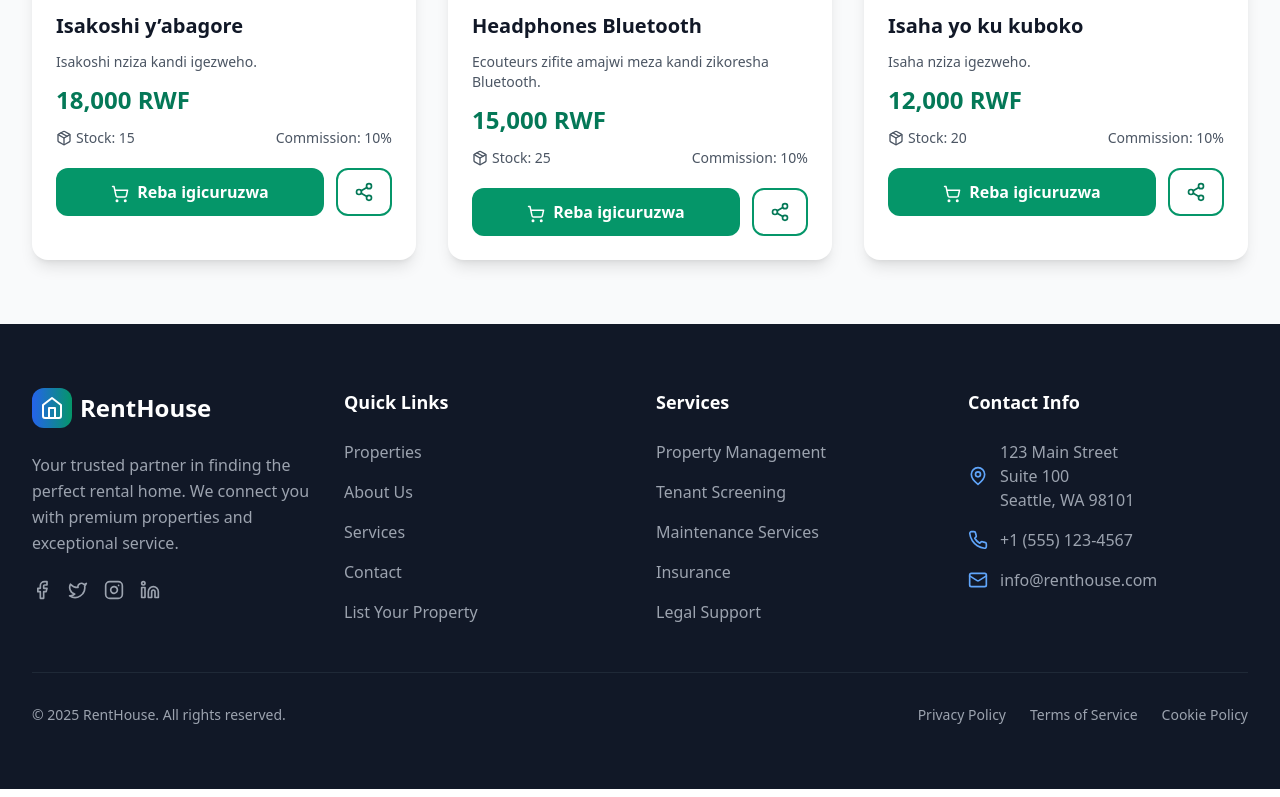
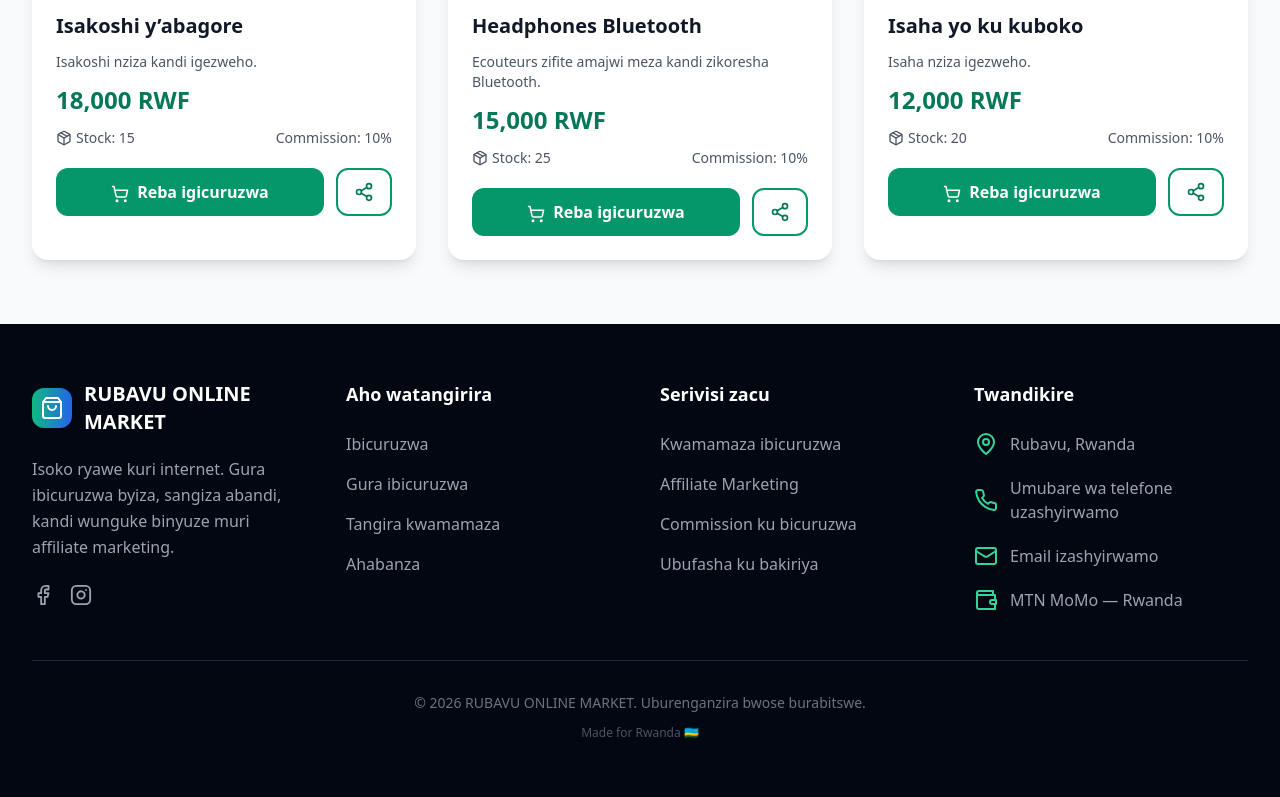
Before and after one commit to kagame1122/sb1-72mr3xud, a React (Vite) app: page / in a window 1280 px wide. Shown: the part 2202-2999 px from the top of the page. Built offline with nearby package versions, Linux system fonts and the light colour scheme.

Commit message:
Update Footer.tsx

```diff
--- a/src/components/Footer.tsx
+++ b/src/components/Footer.tsx
@@ -1,144 +1,104 @@
+
 import React from 'react';
-import { Home, Facebook, Twitter, Instagram, Linkedin, Mail, Phone, MapPin } from 'lucide-react';
+import {
+  ShoppingBag,
+  Facebook,
+  Instagram,
+  Mail,
+  Phone,
+  MapPin,
+  Wallet
+} from 'lucide-react';
 
 const Footer: React.FC = () => {
   return (
-    <footer className="bg-gray-900 text-white">
-      <div className="container mx-auto px-4 sm:px-6 lg:px-8 py-16">
-        <div className="grid grid-cols-1 md:grid-cols-2 lg:grid-cols-4 gap-8">
-          {/* Company Info */}
+    <footer className="bg-gray-950 text-white">
+      <div className="container mx-auto px-4 sm:px-6 lg:px-8 py-14">
+        <div className="grid grid-cols-1 md:grid-cols-2 lg:grid-cols-4 gap-10">
+
+          {/* Company */}
           <div>
-            <div className="flex items-center space-x-2 mb-6">
-              <div className="bg-gradient-to-r from-blue-600 to-emerald-600 p-2 rounded-xl">
-                <Home className="h-6 w-6 text-white" />
+            <div className="flex items-center gap-3 mb-5">
+              <div className="bg-gradient-to-r from-emerald-500 to-blue-600 p-2 rounded-xl">
+                <ShoppingBag className="h-6 w-6 text-white" />
               </div>
-              <span className="text-2xl font-bold">RentHouse</span>
+              <span className="text-xl font-bold">
+                RUBAVU ONLINE MARKET
+              </span>
             </div>
-            <p className="text-gray-400 mb-6 leading-relaxed">
-              Your trusted partner in finding the perfect rental home. We connect you with premium properties and exceptional service.
+
+            <p className="text-gray-400 leading-relaxed mb-6">
+              Isoko ryawe kuri internet. Gura ibicuruzwa byiza,
+              sangiza abandi, kandi wunguke binyuze muri affiliate marketing.
             </p>
-            <div className="flex space-x-4">
-              <a href="#" className="text-gray-400 hover:text-white transition-colors">
-                <Facebook className="h-5 w-5" />
+
+            <div className="flex gap-4">
+              <a href="#" aria-label="Facebook" className="text-gray-400 hover:text-emerald-400">
+                <Facebook size={22} />
               </a>
-              <a href="#" className="text-gray-400 hover:text-white transition-colors">
-                <Twitter className="h-5 w-5" />
-              </a>
-              <a href="#" className="text-gray-400 hover:text-white transition-colors">
-                <Instagram className="h-5 w-5" />
-              </a>
-              <a href="#" className="text-gray-400 hover:text-white transition-colors">
-                <Linkedin className="h-5 w-5" />
+              <a href="#" aria-label="Instagram" className="text-gray-400 hover:text-emerald-400">
+                <Instagram size={22} />
               </a>
             </div>
           </div>
 
-          {/* Quick Links */}
+          {/* Links */}
           <div>
-            <h3 className="text-lg font-semibold mb-6">Quick Links</h3>
-            <ul className="space-y-4">
-              <li>
-                <a href="#" className="text-gray-400 hover:text-white transition-colors">
-                  Properties
-                </a>
-              </li>
-              <li>
-                <a href="#" className="text-gray-400 hover:text-white transition-colors">
-                  About Us
-                </a>
-              </li>
-              <li>
-                <a href="#" className="text-gray-400 hover:text-white transition-colors">
-                  Services
-                </a>
-              </li>
-              <li>
-                <a href="#" className="text-gray-400 hover:text-white transition-colors">
-                  Contact
-                </a>
-              </li>
-              <li>
-                <a href="#" className="text-gray-400 hover:text-white transition-colors">
-                  List Your Property
-                </a>
-              </li>
+            <h3 className="text-lg font-bold mb-6">Aho watangirira</h3>
+            <ul className="space-y-4 text-gray-400">
+              <li><a href="#products" className="hover:text-emerald-400">Ibicuruzwa</a></li>
+              <li><a href="#products" className="hover:text-emerald-400">Gura ibicuruzwa</a></li>
+              <li><a href="#products" className="hover:text-emerald-400">Tangira kwamamaza</a></li>
+              <li><a href="#top" className="hover:text-emerald-400">Ahabanza</a></li>
             </ul>
           </div>
 
           {/* Services */}
           <div>
-            <h3 className="text-lg font-semibold mb-6">Services</h3>
-            <ul className="space-y-4">
-              <li>
-                <a href="#" className="text-gray-400 hover:text-white transition-colors">
-                  Property Management
-                </a>
-              </li>
-              <li>
-                <a href="#" className="text-gray-400 hover:text-white transition-colors">
-                  Tenant Screening
-                </a>
-              </li>
-              <li>
-                <a href="#" className="text-gray-400 hover:text-white transition-colors">
-                  Maintenance Services
-                </a>
-              </li>
-              <li>
-                <a href="#" className="text-gray-400 hover:text-white transition-colors">
-                  Insurance
-                </a>
-              </li>
-              <li>
-                <a href="#" className="text-gray-400 hover:text-white transition-colors">
-                  Legal Support
-                </a>
-              </li>
+            <h3 className="text-lg font-bold mb-6">Serivisi zacu</h3>
+            <ul className="space-y-4 text-gray-400">
+              <li>Kwamamaza ibicuruzwa</li>
+              <li>Affiliate Marketing</li>
+              <li>Commission ku bicuruzwa</li>
+              <li>Ubufasha ku bakiriya</li>
             </ul>
           </div>
 
-          {/* Contact Info */}
+          {/* Contact */}
           <div>
-            <h3 className="text-lg font-semibold mb-6">Contact Info</h3>
-            <div className="space-y-4">
-              <div className="flex items-center space-x-3">
-                <MapPin className="h-5 w-5 text-blue-400" />
-                <span className="text-gray-400">
-                  123 Main Street<br />
-                  Suite 100<br />
-                  Seattle, WA 98101
-                </span>
+            <h3 className="text-lg font-bold mb-6">Twandikire</h3>
+
+            <div className="space-y-5 text-gray-400">
+              <div className="flex items-center gap-3">
+                <MapPin className="text-emerald-400 shrink-0" />
+                <span>Rubavu, Rwanda</span>
               </div>
-              <div className="flex items-center space-x-3">
-                <Phone className="h-5 w-5 text-blue-400" />
-                <span className="text-gray-400">+1 (555) 123-4567</span>
+
+              <div className="flex items-center gap-3">
+                <Phone className="text-emerald-400 shrink-0" />
+                <span>Umubare wa telefone uzashyirwamo</span>
               </div>
-              <div className="flex items-center space-x-3">
-                <Mail className="h-5 w-5 text-blue-400" />
-                <span className="text-gray-400">info@renthouse.com</span>
+
+              <div className="flex items-center gap-3">
+                <Mail className="text-emerald-400 shrink-0" />
+                <span>Email izashyirwamo</span>
+              </div>
+
+              <div className="flex items-center gap-3">
+                <Wallet className="text-emerald-400 shrink-0" />
+                <span>MTN MoMo — Rwanda</span>
               </div>
             </div>
           </div>
         </div>
 
-        {/* Bottom Bar */}
-        <div className="border-t border-gray-800 mt-12 pt-8">
-          <div className="flex flex-col md:flex-row justify-between items-center">
-            <p className="text-gray-400 text-sm mb-4 md:mb-0">
-              © 2025 RentHouse. All rights reserved.
-            </p>
-            <div className="flex space-x-6 text-sm">
-              <a href="#" className="text-gray-400 hover:text-white transition-colors">
-                Privacy Policy
-              </a>
-              <a href="#" className="text-gray-400 hover:text-white transition-colors">
-                Terms of Service
-              </a>
-              <a href="#" className="text-gray-400 hover:text-white transition-colors">
-                Cookie Policy
-              </a>
-            </div>
-          </div>
+        <div className="border-t border-gray-800 mt-12 pt-8 text-center">
+          <p className="text-gray-500 text-sm">
+            © 2026 RUBAVU ONLINE MARKET. Uburenganzira bwose burabitswe.
+          </p>
+          <p className="text-gray-600 text-xs mt-3">
+            Made for Rwanda 🇷🇼
+          </p>
         </div>
       </div>
     </footer>
```
